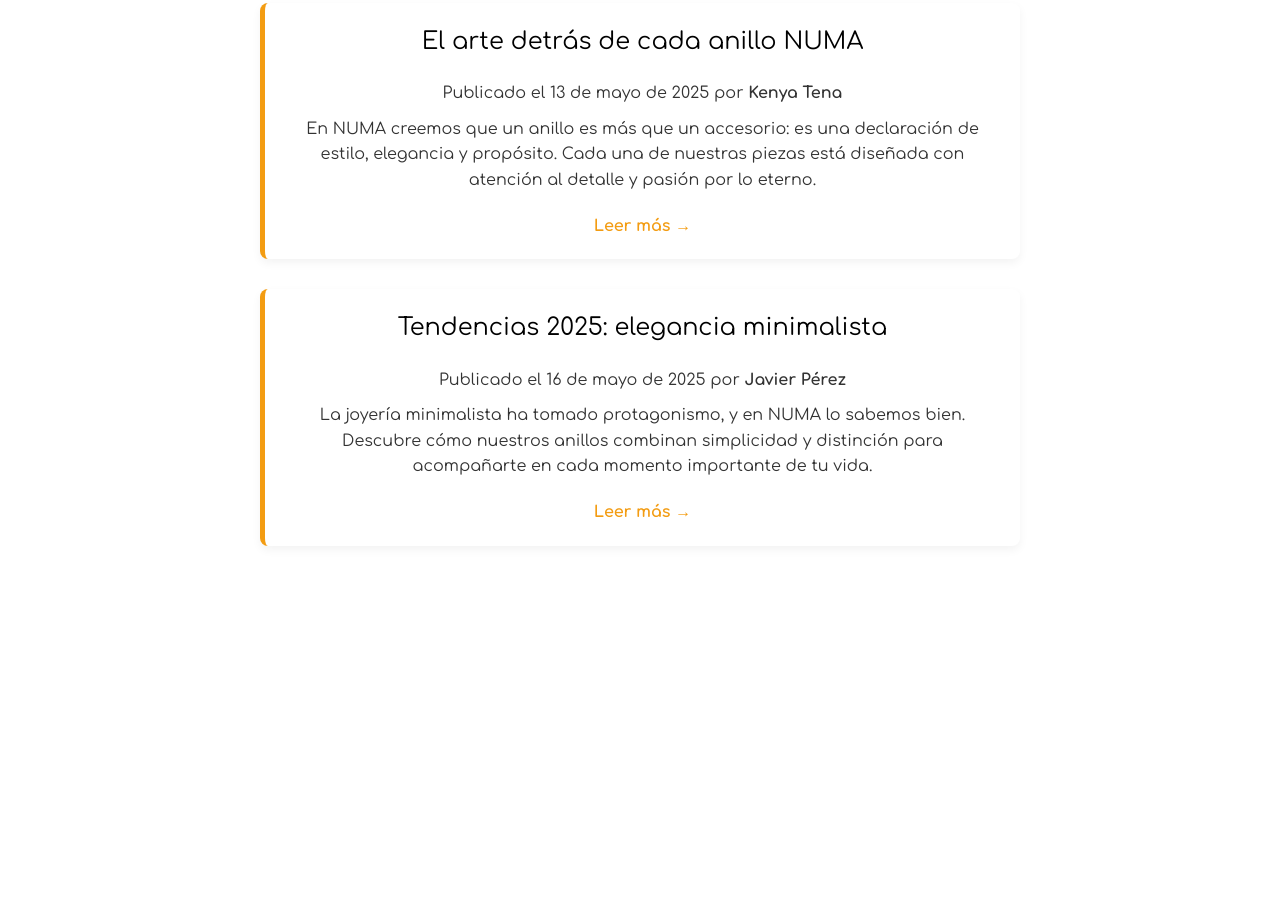
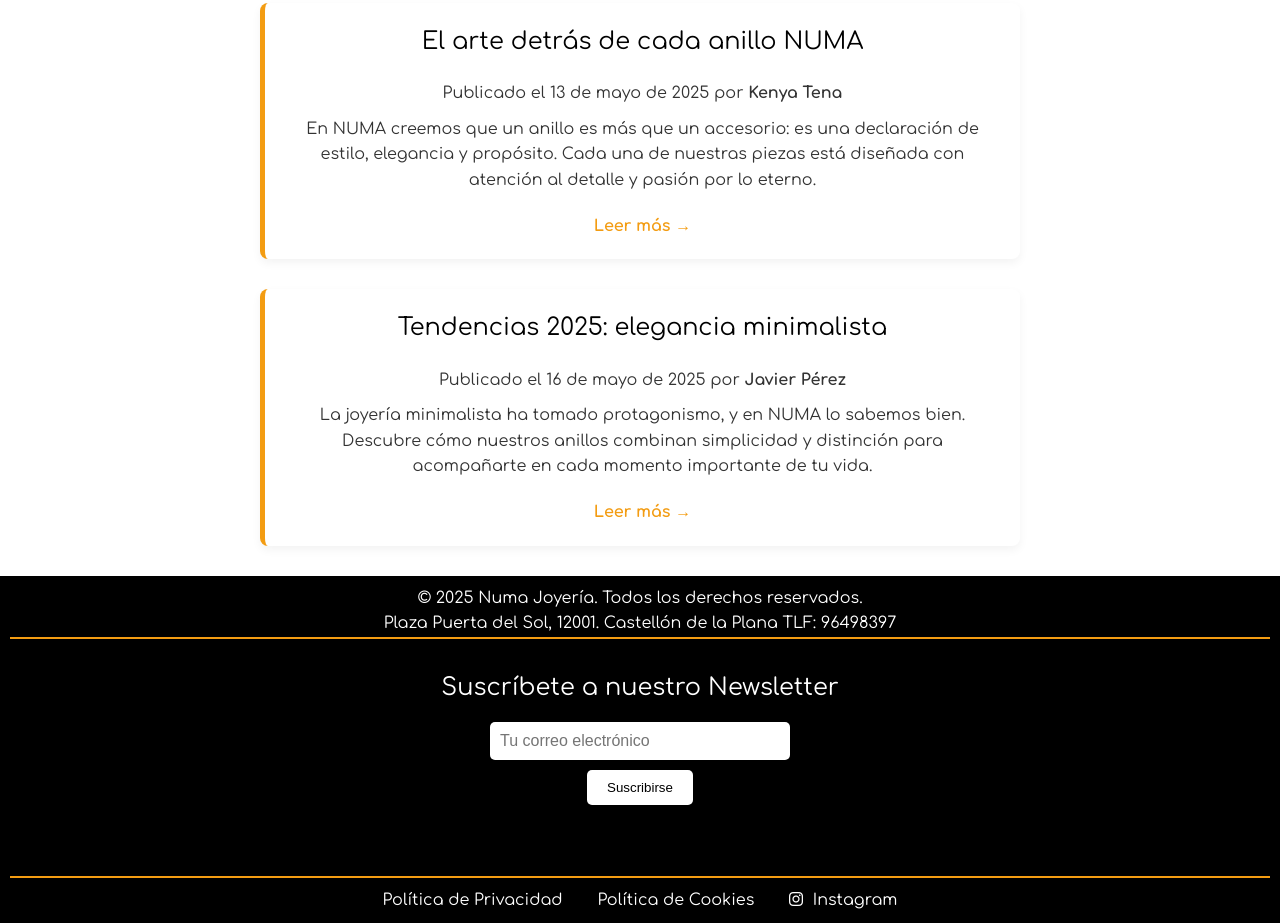
Before and after one commit to Samu1024/NUMA, a plain HTML site: page secciones/blog.html in a window 1280 px wide. Shown: the part 495-1418 px from the top of the page. Before the commit the page ends 1071 px from the top, so only its background shows below. Drawn offline with Linux system fonts and the light colour scheme.

Commit message:
Footer Blog

```diff
--- a/secciones/blog.html
+++ b/secciones/blog.html
@@ -63,6 +63,27 @@
     <button id="accept-cookies-btn">Aceptar</button>
   </div>
 </div>
+<footer id="footer">
+        <p>&copy; 2025 Numa Joyería. Todos los derechos reservados.</p>
+        <p>Plaza Puerta del Sol, 12001.
+            Castellón de la Plana
+            TLF: 96498397
+        </p>
+        <div class="newsletter-section">
+        <h3>Suscríbete a nuestro Newsletter</h3>
+        <form id="newsletterForm">
+          <input type="email" id="newsletterEmail" placeholder="Tu correo electrónico" required>
+          <button type="submit">Suscribirse</button>
+        </form>
+        <div id="newsletterMessage" class="newsletter-message">¡Gracias por suscribirte!</div>
+      </div>
+        <div class="footer-links">
+          <a href="../secciones/politica-privacidad.html" class="footer-link">Política de Privacidad</a>
+          <a href="../secciones/politica-cookies.html" class="footer-link">Política de Cookies</a>
+          <a href="https://www.instagram.com/kenyatena_" target="_blank" class="footer-link">
+              <i class="fa-brands fa-instagram"></i> Instagram</a>
+      </div>
+    </footer>
 <script src="../java/script.js"></script>
     </body>
 </html>
```
